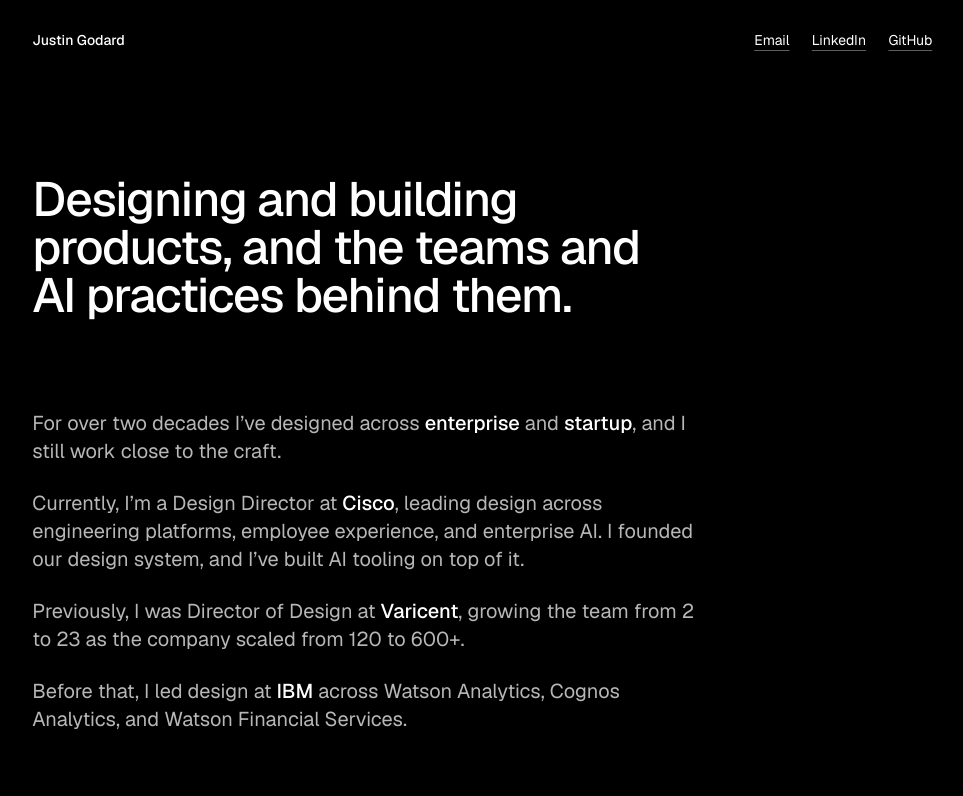
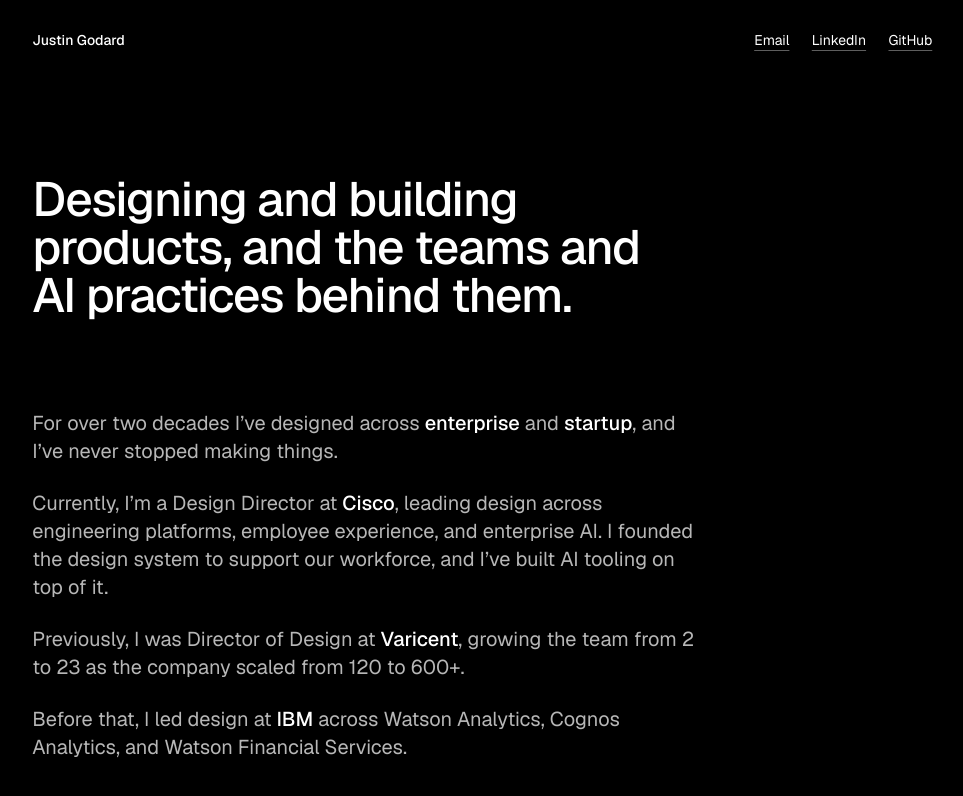
Before and after one commit to justingodard/justingodard-com, a plain HTML site: page index.html in a window 1280 px wide. Shown: the whole page, without its empty margins (1-964 px from the left). Drawn offline with nearby package versions, Linux system fonts and the light colour scheme.

Commit message:
Updated copy
Co-Authored-By: Claude Sonnet 5.5 <noreply@anthropic.com>

```diff
--- a/index.html
+++ b/index.html
@@ -132,8 +132,8 @@
   <h1 class="lead">Designing and building products, and the teams and AI practices behind them.</h1>
 
   <div class="about">
-    <p>For over two decades I’ve designed across <b>enterprise</b> and <b>startup</b>, and I still work close to the craft.</p>
-    <p>Currently, I’m a Design Director at <b>Cisco</b>, leading design across engineering platforms, employee experience, and enterprise AI. I founded our design system, and I’ve built AI tooling on top of it.</p>
+    <p>For over two decades I’ve designed across <b>enterprise</b> and <b>startup</b>, and I’ve never stopped making things.</p>
+    <p>Currently, I’m a Design Director at <b>Cisco</b>, leading design across engineering platforms, employee experience, and enterprise AI. I founded the design system to support our workforce, and I’ve built AI tooling on top of it.</p>
     <p>Previously, I was Director of Design at <b>Varicent</b>, growing the team from 2 to 23 as the company scaled from 120 to 600+.</p>
     <p>Before that, I led design at <b>IBM</b> across Watson Analytics, Cognos Analytics, and Watson Financial Services.</p>
   </div>
```
